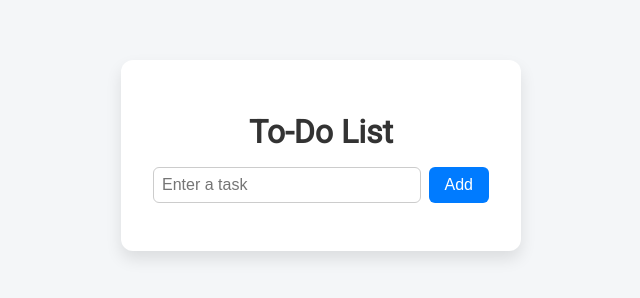
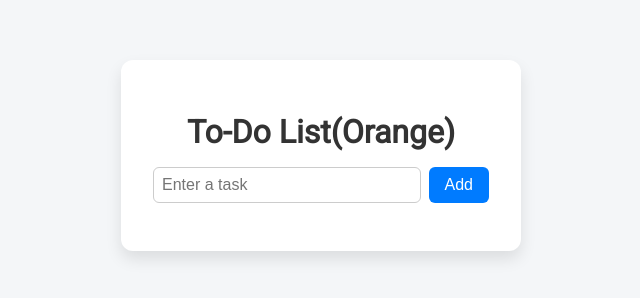
Before and after one commit to kaushik-53/akku, a plain HTML site: page index.html in a window 1280 px wide. Shown: the whole page, without its empty margins (319-959 px from the left). Drawn offline with Linux system fonts and the light colour scheme.

Commit message:
Update index.html

```diff
--- a/index.html
+++ b/index.html
@@ -3,13 +3,13 @@
 <head>
   <meta charset="UTF-8" />
   <meta name="viewport" content="width=device-width, initial-scale=1.0" />
-  <title>To-Do List(Orange)</title>
+  <title>To-Do List</title>
   <link rel="stylesheet" href="style.css" />
   <link href="https://fonts.googleapis.com/css2?family=Roboto&display=swap" rel="stylesheet">
 </head>
 <body>
   <div class="container">
-    <h1>To-Do List</h1>
+    <h1>To-Do List(Orange)</h1>
     <div class="input-group">
       <input type="text" id="task-input" placeholder="Enter a task" />
       <button id="add-btn">Add</button>
```
